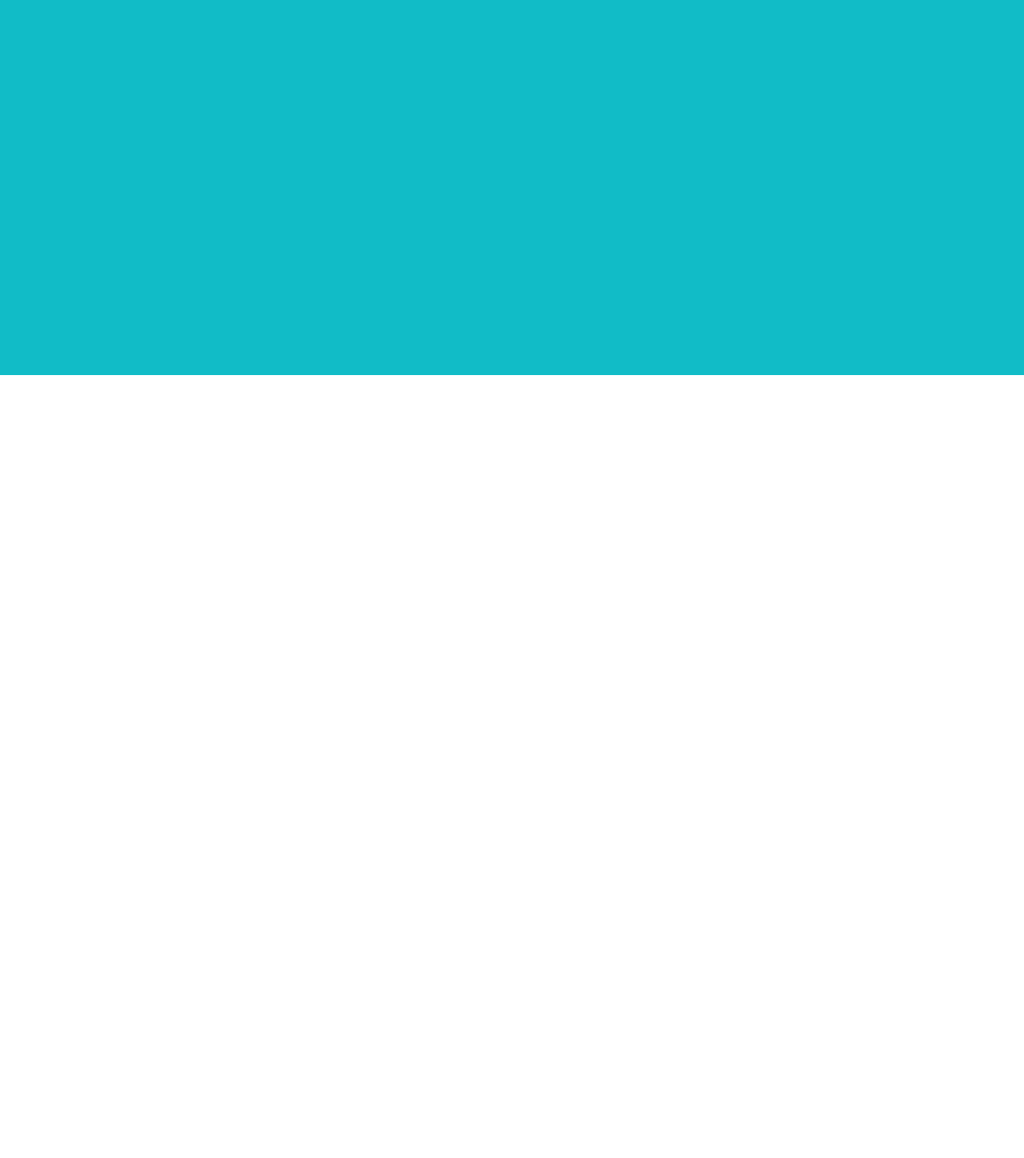
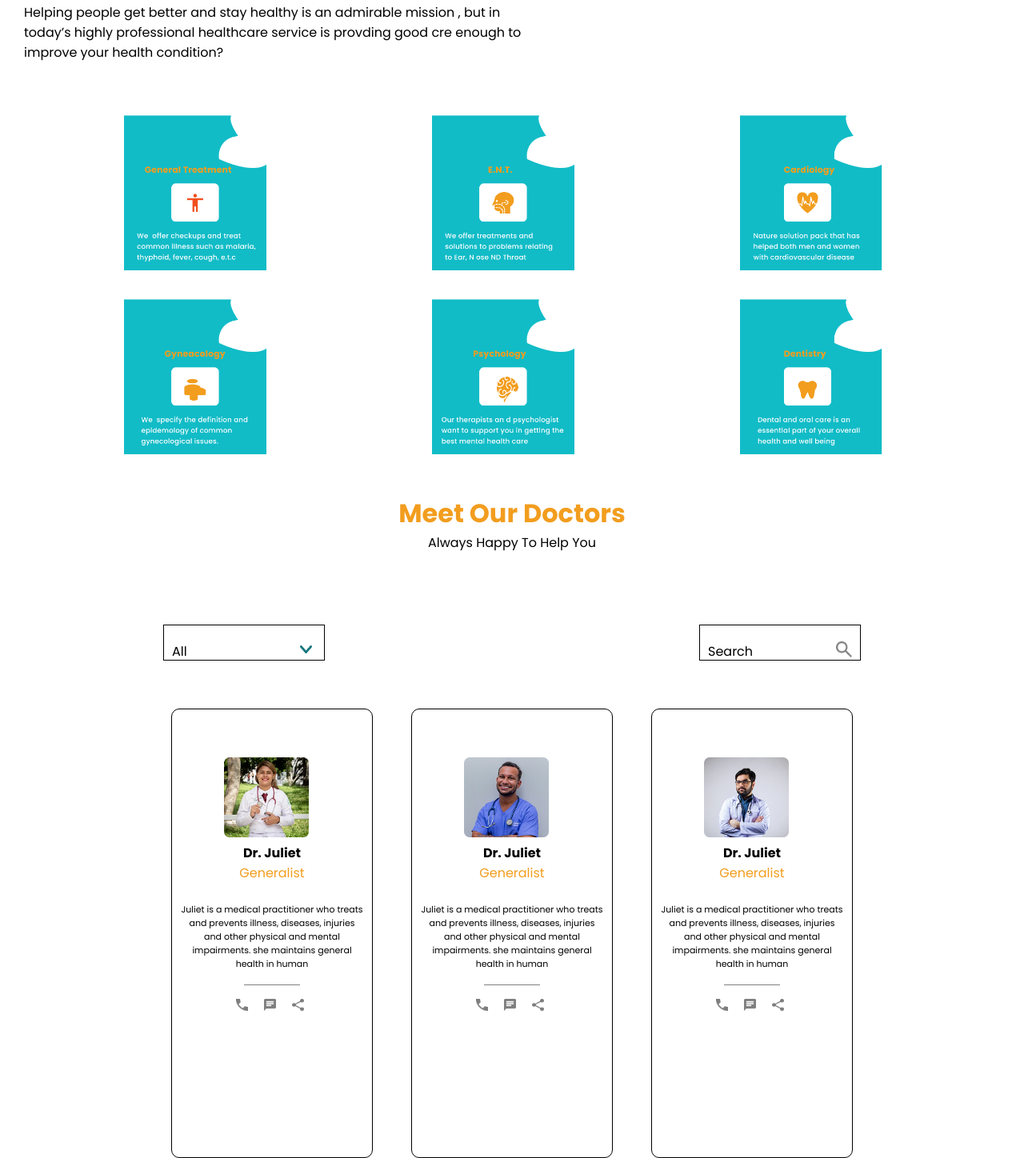
Before and after one commit to muscab101/Hospital, a plain HTML site: page index.html in a window 1280 px wide. Shown: the part 3600-5048 px from the top of the page at 80% size. Before the commit the page ends 4069 px from the top, so only its background shows below. Drawn offline with Linux system fonts and the light colour scheme; a web font is replaced by a local one.

Commit message:
new sections and images

```diff
--- a/index.html
+++ b/index.html
@@ -177,9 +177,93 @@
 
         </div>
 
-        <div class="about-down">
 
+</div>
+
+<h1 style="text-align: center; color: #F29D1E; margin-top: 70px;">Our Service</h1>
+<div class="seaction-two">
+    <img src="img/d2.png" alt="" height="300px" style="position: absolute; top: 2270px; left: 968px; ">
+    <div class="servive-text">
+    <h1>We Always Ensure Best Medical <br> Treatment For Your Health</h1>
+    <p>Helping  people get better and stay healthy is an admirable mission , but in <br> today’s highly professional healthcare service is provding good cre enough to <br> improve your health condition?</p>
+    </div>
+    <div class="servive-imgs">
+        <img src="img/s1.png" alt="" height="200px">
+        <img src="img/s2.png" alt="" height="200px">
+        <img src="img/s3.png" alt="" height="200px">
+        <img src="img/s4.png" alt="" height="200px">
+        <img src="img/s5.png" alt="" height="200px">
+        <img src="img/s6.png" alt="" height="200px">
+    </div>
+</div>
+
+
+
+
+
+
+
+
+<h1 style="text-align: center; margin-top: 50px; color: #F29D1E;">Meet Our Doctors</h1>
+<p style="text-align: center;">Always Happy To Help You</p>
+<div class="doctors">
+
+    <div class="veiw">
+        <div class="veiw1" style="position: relative;">
+            <p>All</p>
+        <img src="img/v1.png" alt="" height="10" style="position: absolute; top: 25px; left: 170px;">
+    </div>
+
+    <div class="veiw1" style="position: relative;">
+            <p>Search</p>
+        <img src="img/v2.png" alt="" height="20" style="position: absolute; top: 20px; left: 170px;">
+    </div>
+
+    </div>
+
+
+    <div class="doctors-satutus">
+        <div class="doctor-0ne">
+            <img src="img/doctor2.png" alt="" height="100" style="margin-top: 60px; margin-left: 65px;">
+            <div class="doctor-status-text">
+            <h4>Dr. Juliet</h4>
+            <p style="color: #F29D1E;">Generalist</p>
+            </div>
+            <br>
+            <p style="font-size: 11px; text-align: center;">Juliet is a medical practitioner who treats <br> and prevents illness, diseases, injuries <br> and other physical and mental <br> impairments. she maintains general <br> health in  human </p>
+            <img src="img/line.png" alt="" width="70" style="margin-left: 90px;">
+            <br>
+            <img src="img/social1.png" alt="" height="15" style="margin-top: 10px; margin-left: 80px;">
         </div>
+
+
+        <div class="doctor-0ne">
+            <img src="img/doctor3.png" alt="" height="100" style="margin-top: 60px; margin-left: 65px;">
+            <div class="doctor-status-text">
+            <h4>Dr. Juliet</h4>
+            <p style="color: #F29D1E;">Generalist</p>
+            </div>
+            <br>
+            <p style="font-size: 11px; text-align: center;">Juliet is a medical practitioner who treats <br> and prevents illness, diseases, injuries <br> and other physical and mental <br> impairments. she maintains general <br> health in  human </p>
+            <img src="img/line.png" alt="" width="70" style="margin-left: 90px;">
+            <br>
+            <img src="img/social1.png" alt="" height="15" style="margin-top: 10px; margin-left: 80px;">
+        </div>
+
+        <div class="doctor-0ne">
+            <img src="img/doctor.png" alt="" height="100" style="margin-top: 60px; margin-left: 65px;">
+            <div class="doctor-status-text">
+            <h4>Dr. Juliet</h4>
+            <p style="color: #F29D1E;">Generalist</p>
+            </div>
+            <br>
+            <p style="font-size: 11px; text-align: center;">Juliet is a medical practitioner who treats <br> and prevents illness, diseases, injuries <br> and other physical and mental <br> impairments. she maintains general <br> health in  human </p>
+            <img src="img/line.png" alt="" width="70" style="margin-left: 90px;">
+            <br>
+            <img src="img/social1.png" alt="" height="15" style="margin-top: 10px; margin-left: 80px;">
+        </div>
+    </div>
+
 </div>
 </body>
 </html>
--- a/style.css
+++ b/style.css
@@ -36,7 +36,7 @@ header {
 .saction-one {
     background-color: #11BCC7;
     width: 100%;
-    height: 500vh;
+    height: 400vh;
 }
 
 .hero-control {
@@ -120,3 +120,57 @@ header {
     grid-template-rows: 200px 200px;
     gap: 30px;
 }
+
+.servive-text {
+    margin-top: 100px;
+    margin-left: 30px;
+}
+
+.servive-text p {
+    margin-top: 20px;
+}
+
+.servive-imgs {
+    display: grid;
+    grid-template-columns: 200px 200px 200px;
+    grid-template-rows: 200px 200px;
+    gap: 30px;
+    justify-content: space-evenly;
+    margin-top: 60px;
+}
+
+.veiw1 {
+    height: 43px;
+    width: 200px;
+    border: 1px solid black;
+}
+
+.veiw1 p {
+    margin-top: 20px;
+    margin-left: 10px;
+}
+
+.veiw {
+    display: flex;
+    justify-content: space-around;
+    gap: 60px;
+    margin-top: 90px;
+}
+
+.doctor-0ne {
+    height: 70vh;
+    width: 250px;
+    border:  1px solid black;
+    border-radius: 10px;
+}
+
+.doctor-status-text {
+    text-align: center;
+}
+
+.doctors-satutus {
+    display: flex;
+    justify-content: center;
+    gap: 3rem;
+    margin-top: 60px;
+}
```
Also changed, not shown: img/d2.png (added), img/doctor.png (added), img/doctor1.png (added), img/doctor2.png (added), img/doctor3.png (added), img/line.png (added), img/s1.png (added), img/s2.png (added), img/s3.png (added), img/s4.png (added), img/s5.png (added), img/s6.png (added), img/social1.png (added), img/v1.png (added), 1 more files.
